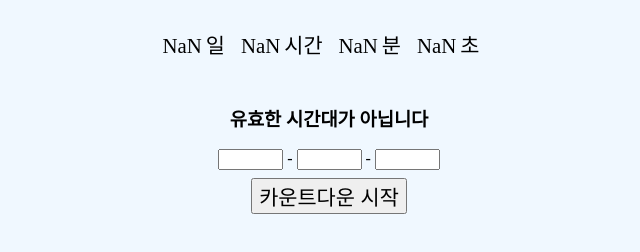
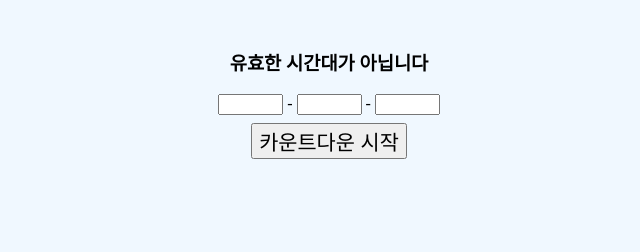
Before and after one commit to suwan98/JavaScript-D-day-Count, a plain HTML site: page index.html in a window 1280 px wide. Both pictures are taken after a click on the button "카운트다운 시작". Shown: the part 98-350 px from the top of the page, without its empty margins (311-951 px from the left). Drawn offline with Linux system fonts and the light colour scheme.

Commit message:
2023-03-21

```diff
--- a/app.js
+++ b/app.js
@@ -18,21 +18,34 @@ const countMaker = function () {
   const reMaining = (targetDate - nowDate) / 1000;
   if (reMaining <= 0) {
     Mcontainer.innerHTML = "<h3>타이머가 종료되었습니다</h3>";
+    Mcontainer.style.display = "flex";
+    return;
   } else if (isNaN(reMaining)) {
+    container.style.display = "none";
     Mcontainer.innerHTML = "<h3>유효한 시간대가 아닙니다</h3>";
+    Mcontainer.style.display = "flex";
+    return;
   }
-  const reMainingDate = Math.floor(reMaining / 3600 / 24);
-  const reMainingHours = Math.floor(reMaining / 3600) % 24;
-  const reMainingMin = Math.floor(reMaining / 60) % 60;
-  const reMainingSec = Math.floor(reMaining) % 60;
 
-  const days = document.querySelector("#days");
-  const hours = document.querySelector("#hours");
-  const min = document.querySelector("#min");
-  const sec = document.querySelector("#sec");
+  const reMainingObj = {
+    reMainingDate: Math.floor(reMaining / 3600 / 24),
+    reMainingHours: Math.floor(reMaining / 3600) % 24,
+    reMainingMin: Math.floor(reMaining / 60) % 60,
+    reMainingSec: Math.floor(reMaining) % 60,
+  };
 
-  days.textContent = reMainingDate;
-  hours.textContent = reMainingHours;
-  min.textContent = reMainingMin;
-  sec.textContent = reMainingSec;
+  const documentArr = ["days", "hours", "min", "sec"];
+  const timeKeys = Object.keys(reMainingObj);
+
+  let i = 0;
+  for (let tag of documentArr) {
+    document.getElementById(tag).textContent = reMainingObj[timeKeys[i]];
+    i++;
+  }
 };
+
+const starter = () => {
+  container.style.display = "flex";
+  Mcontainer.style.display = "none";
+  countMaker();
+};
--- a/index.html
+++ b/index.html
@@ -34,6 +34,6 @@
       <input id="target-month-input" class="target-input" size="5" /> -
       <input id="target-date-input" class="target-input" size="5" />
     </div>
-    <button onclick="countMaker()" id="start-btn">카운트다운 시작</button>
+    <button onclick="starter()" id="start-btn">카운트다운 시작</button>
   </body>
 </html>
```
